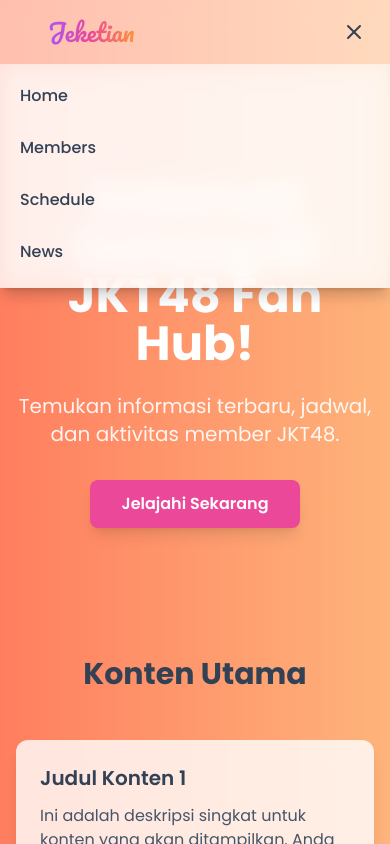
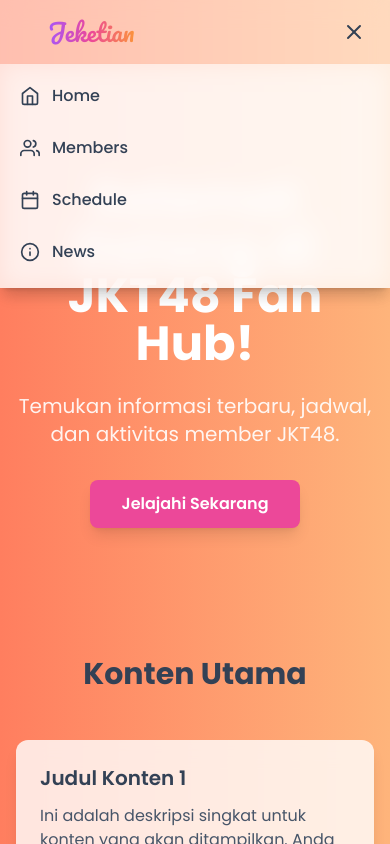
Before and after one commit to Nephyy1/Jeketian, a Next.js app: page / in a window 390 px wide. Both pictures are taken after a click on the button "Open main menu". Shown: the top 844 px of the page. Built offline with nearby package versions, Linux system fonts and the light colour scheme.

Commit message:
Update Navbar.js

```diff
--- a/components/Navbar.js
+++ b/components/Navbar.js
@@ -1,6 +1,6 @@
 import { useState } from 'react';
 import Link from 'next/link';
-import { FiMenu, FiX } from 'react-icons/fi';
+import { FiMenu, FiX, FiHome, FiUsers, FiCalendar, FiInfo } from 'react-icons/fi';
 import { LuSparkles } from 'react-icons/lu';
 
 export default function Navbar() {
@@ -11,7 +11,7 @@ export default function Navbar() {
   };
 
   const navLinkClasses = "text-slate-700 hover:text-pink-600 transition-colors duration-300 px-3 py-2 rounded-md text-sm font-medium";
-  const mobileNavLinkClasses = "block text-slate-700 hover:text-pink-600 transition-colors duration-300 px-3 py-3 rounded-md text-base font-medium hover:bg-slate-100/70";
+  const mobileNavLinkClasses = "flex items-center text-slate-700 hover:text-pink-600 transition-colors duration-300 px-3 py-3 rounded-md text-base font-medium hover:bg-slate-100/70";
 
   return (
     <nav className="fixed w-full z-50 bg-white/50 backdrop-blur-md shadow-lg">
@@ -53,10 +53,22 @@ export default function Navbar() {
         id="mobile-menu"
       >
         <div className={`px-2 pt-2 pb-3 space-y-1 sm:px-3 ${isOpen ? 'opacity-100' : 'opacity-0'}`}>
-          <Link href="/" className={mobileNavLinkClasses} onClick={() => setIsOpen(false)}>Home</Link>
-          <Link href="/members" className={mobileNavLinkClasses} onClick={() => setIsOpen(false)}>Members</Link>
-          <Link href="/schedule" className={mobileNavLinkClasses} onClick={() => setIsOpen(false)}>Schedule</Link>
-          <Link href="/news" className={mobileNavLinkClasses} onClick={() => setIsOpen(false)}>News</Link>
+          <Link href="/" className={mobileNavLinkClasses} onClick={() => setIsOpen(false)}>
+            <FiHome className="mr-3 h-5 w-5" />
+            Home
+          </Link>
+          <Link href="/members" className={mobileNavLinkClasses} onClick={() => setIsOpen(false)}>
+            <FiUsers className="mr-3 h-5 w-5" />
+            Members
+          </Link>
+          <Link href="/schedule" className={mobileNavLinkClasses} onClick={() => setIsOpen(false)}>
+            <FiCalendar className="mr-3 h-5 w-5" />
+            Schedule
+          </Link>
+          <Link href="/news" className={mobileNavLinkClasses} onClick={() => setIsOpen(false)}>
+            <FiInfo className="mr-3 h-5 w-5" />
+            News
+          </Link>
         </div>
       </div>
     </nav>
```
